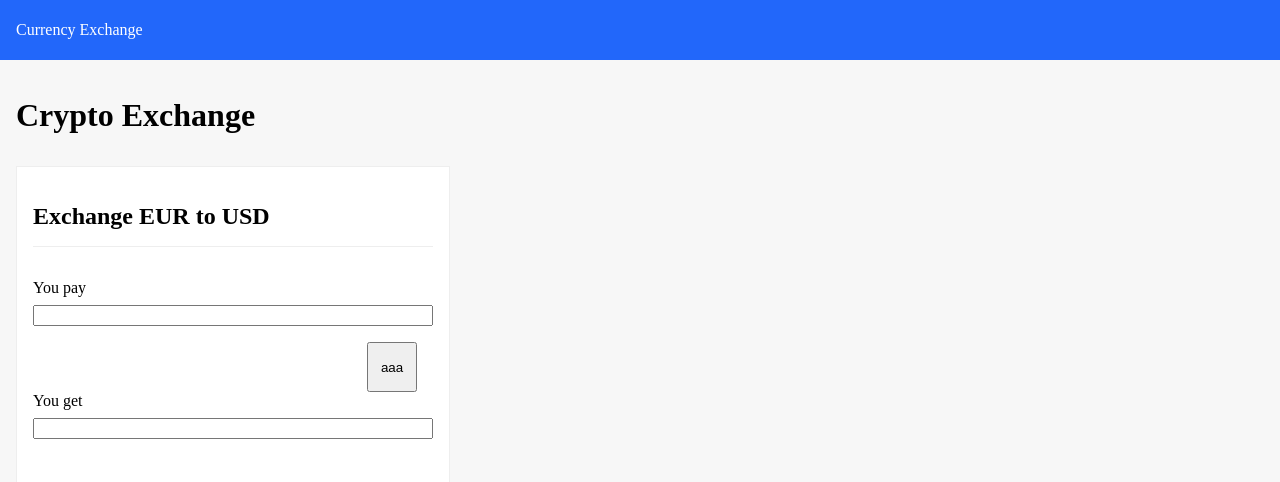
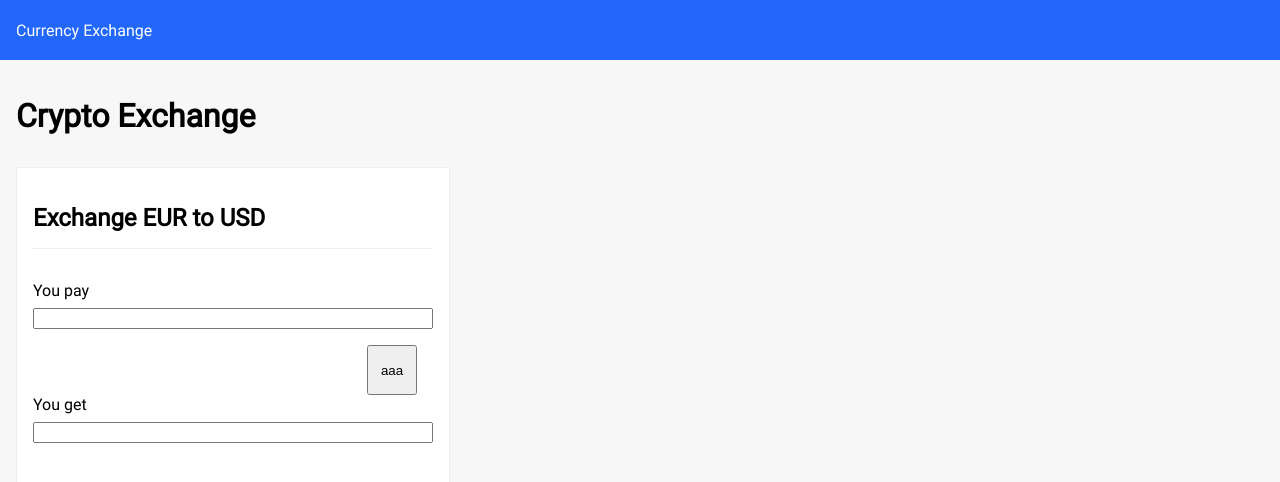
Before and after one commit to alexis-karyavin/currency-exchange-nuxt, a Nuxt app: page / in a window 1280 px wide. Shown: the top 482 px of the page. Built offline with nearby package versions, Linux system fonts and the light colour scheme.

Commit message:
add font

```diff
--- a/assets/styles/styles.scss
+++ b/assets/styles/styles.scss
@@ -1,4 +1,9 @@
 @import '@/assets/styles/variables.scss';
+
+@font-face {
+  font-family: 'Roboto Regular';
+  src: url('@/assets/fonts/Roboto-Regular.ttf');
+}
 
 html,
 body {
@@ -6,3 +11,7 @@ body {
   padding: 0;
   height: 100%;
 }
+
+body {
+  font-family: 'Roboto Regular';
+}
```
Also changed, not shown: assets/fonts/Roboto-Regular.ttf (added).
